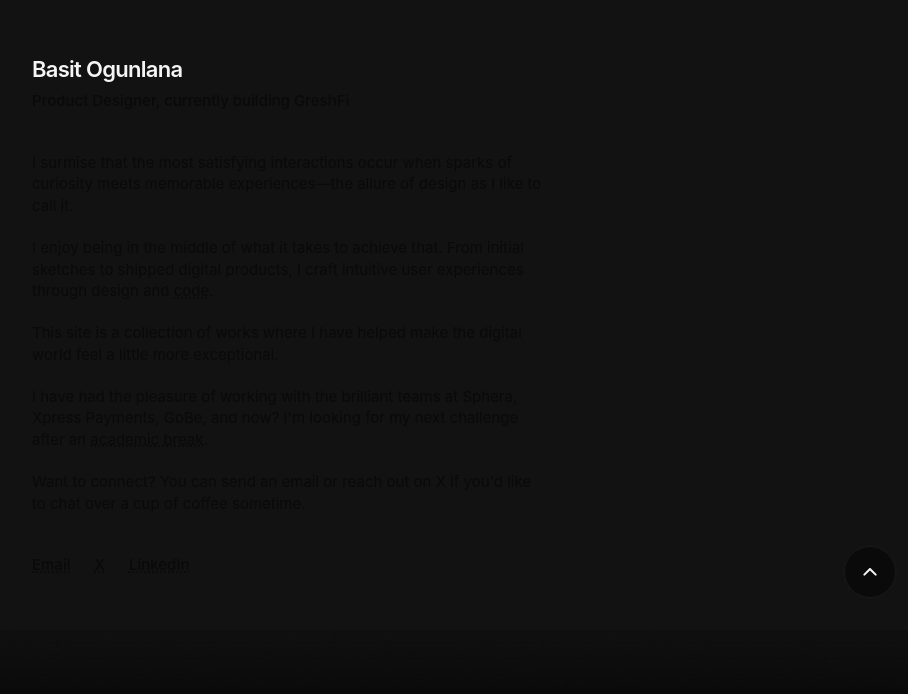
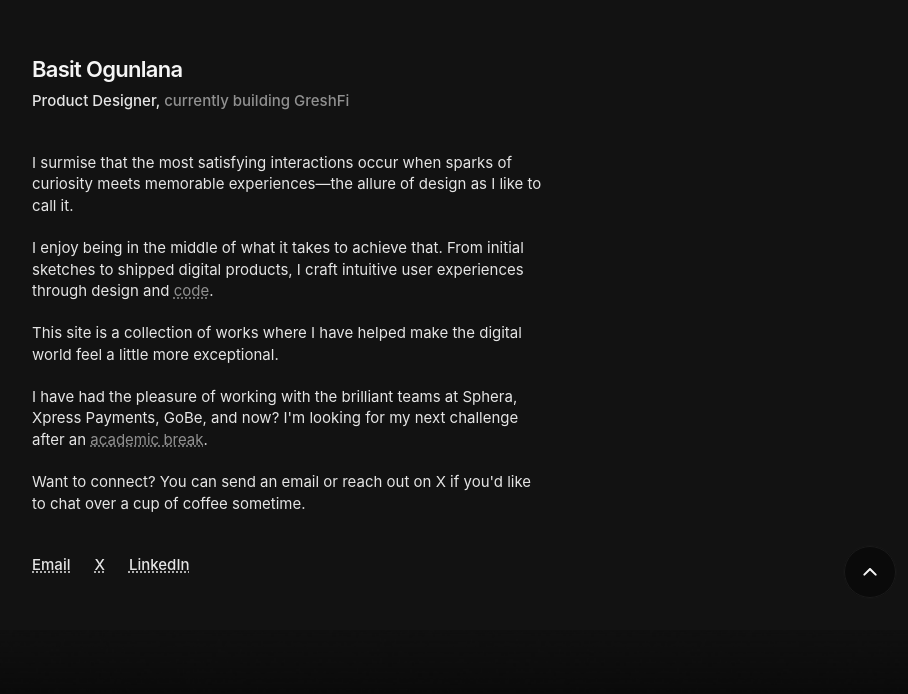
Before and after one commit to the-abdulbasit/BasitOgunlanasPortfolio, a React (Vite) app: page / in a window 1280 px wide. Shown: the part 106-800 px from the top of the page, without its empty margins (352-1260 px from the left). Built offline with nearby package versions, Linux system fonts and the light colour scheme.

Commit message:
Update index.css

```diff
--- a/src/index.css
+++ b/src/index.css
@@ -775,6 +775,18 @@
     color: #f5f5f5;
   }
 
+.text-\[\#e5e5e5\] {
+    color: #e5e5e5;
+  }
+
+.text-\[\#919191\] {
+    color: #919191;
+  }
+
+.text-\[\#4c4c4c\] {
+    color: #4c4c4c;
+  }
+
   .text-white {
     color: var(--color-white);
   }
```
